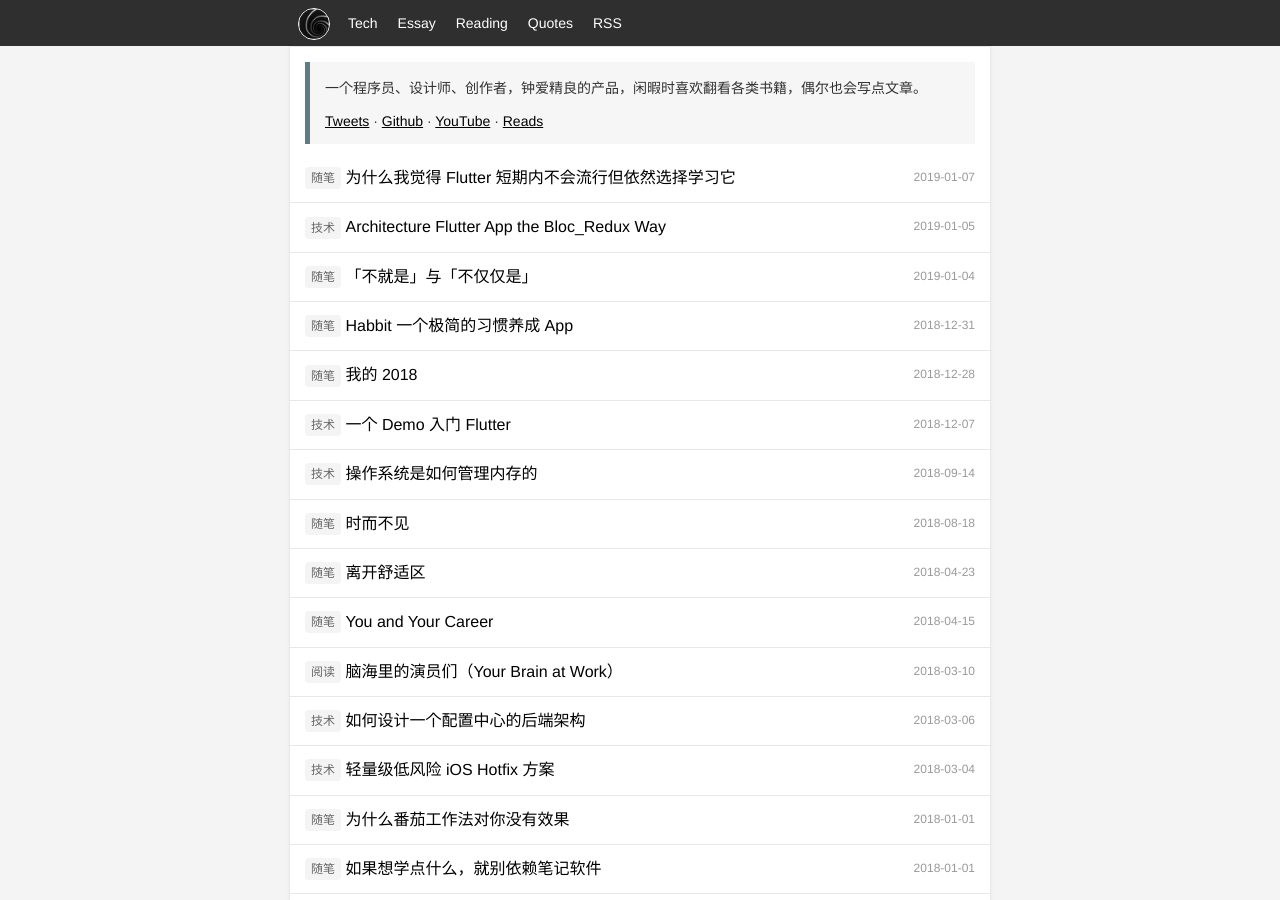
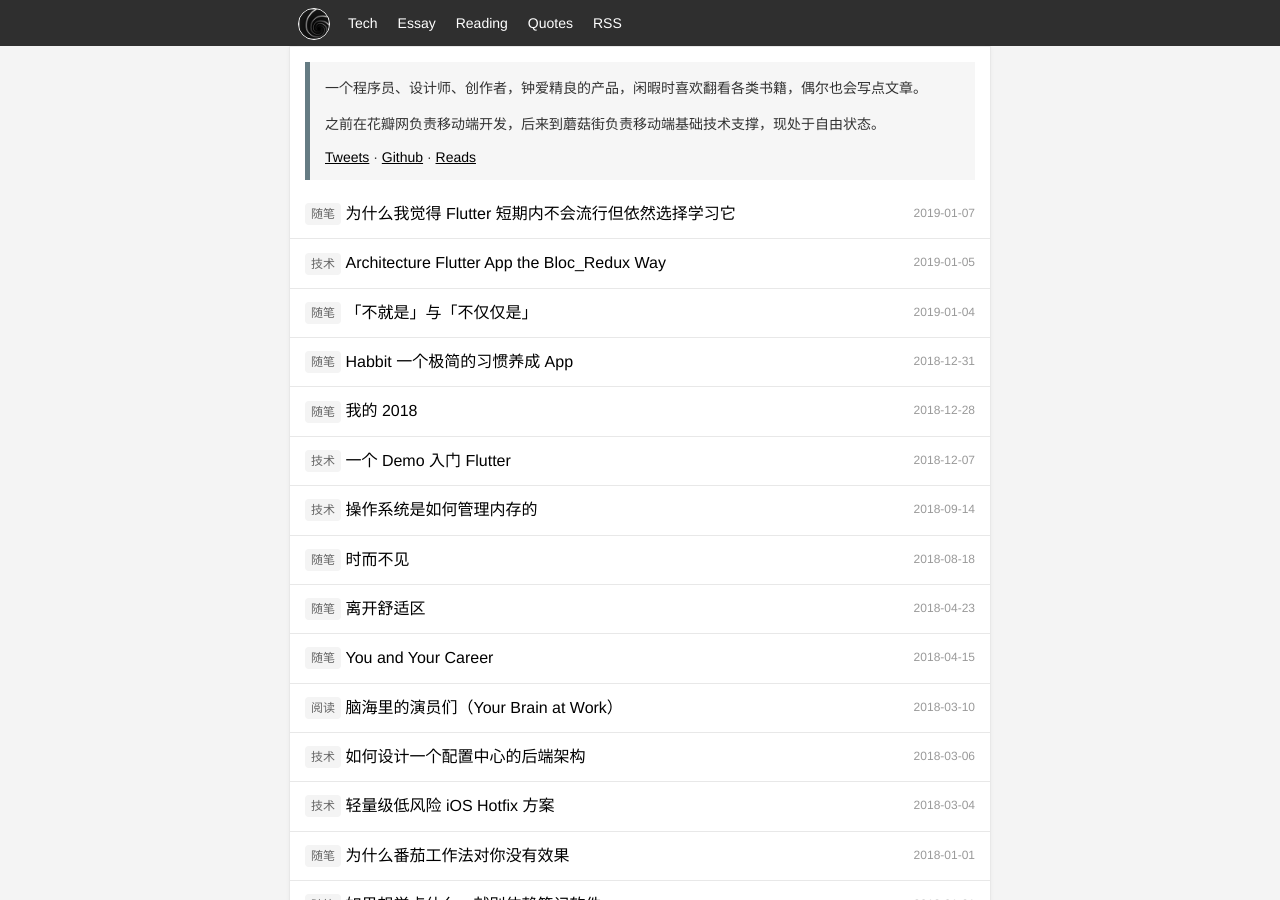
Before and after one commit to limboy/lzyy.github.com, a Jekyll site: the page built from index.html, in a window 1280 px wide and 900 px high. Built offline with Jekyll 4.4.1, drawn with Linux system fonts in a browser that asks for light colours.

Commit message:
update bio

```diff
--- a/_layouts/index.html
+++ b/_layouts/index.html
@@ -11,14 +11,18 @@
         </p>
         <br />
         <p>
+          之前在花瓣网负责移动端开发，后来到蘑菇街负责移动端基础技术支撑，现处于自由状态。
+        </p>
+        <br />
+        <p>
           <a href="http://twitter.com/lzyy" target="_blank">Tweets</a> ·
           <a href="http://github.com/lzyy" target="_blank">Github</a> ·
-          <a
+          <!--<a
             href="https://www.youtube.com/playlist?list=LLjXd0C_U7O2Y-rAMBfXHLdQ"
             target="_blank"
             >YouTube</a
-          >
-          · <a href="http://reads.limboy.me/" target="_blank">Reads</a>
+            >-->
+          <a href="http://reads.limboy.me/" target="_blank">Reads</a>
           <!--
             <a href="https://www.instagram.com/limboy84/" target="_blank">Instagram</a>
           -->
```
